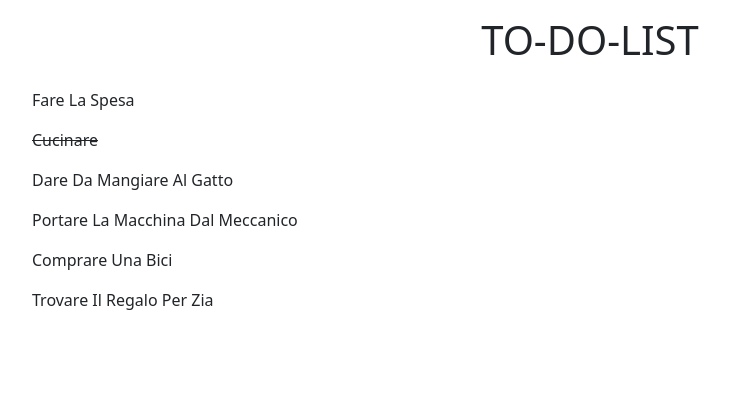
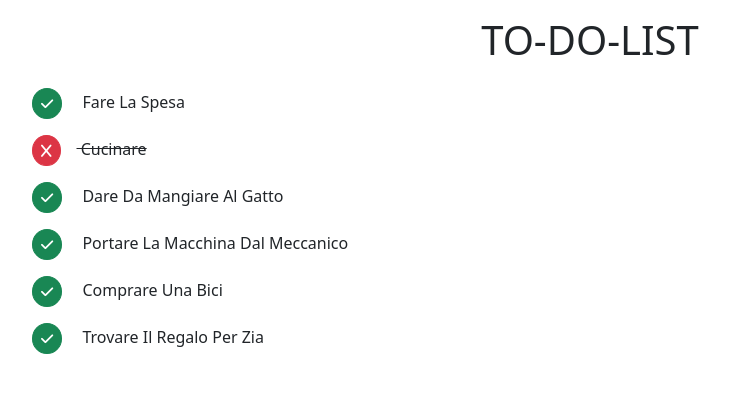
Before and after one commit to stappost/php-todo-list-json, a PHP site: page / in a window 1280 px wide. Shown: the top 393 px of the page, without its empty margins (50-780 px from the left). Run offline with PHP 8.4, Linux system fonts and the light colour scheme; some libraries are stand-ins or nearby versions.

Commit message:
add button for check task

```diff
--- a/index.php
+++ b/index.php
@@ -6,6 +6,7 @@
     <script src="https://unpkg.com/vue@3/dist/vue.global.js"></script>
     <script src="https://cdnjs.cloudflare.com/ajax/libs/axios/1.6.7/axios.min.js" integrity="sha512-NQfB/bDaB8kaSXF8E77JjhHG5PM6XVRxvHzkZiwl3ddWCEPBa23T76MuWSwAJdMGJnmQqM0VeY9kFszsrBEFrQ==" crossorigin="anonymous" referrerpolicy="no-referrer"></script>
     <link href="https://cdn.jsdelivr.net/npm/bootstrap@5.3.2/dist/css/bootstrap.min.css" rel="stylesheet" integrity="sha384-T3c6CoIi6uLrA9TneNEoa7RxnatzjcDSCmG1MXxSR1GAsXEV/Dwwykc2MPK8M2HN" crossorigin="anonymous">
+    <link rel="stylesheet" href="https://cdnjs.cloudflare.com/ajax/libs/font-awesome/6.5.1/css/all.min.css" integrity="sha512-DTOQO9RWCH3ppGqcWaEA1BIZOC6xxalwEsw9c2QQeAIftl+Vegovlnee1c9QX4TctnWMn13TZye+giMm8e2LwA==" crossorigin="anonymous" referrerpolicy="no-referrer" />
     <title>Document</title>
 </head>
 <body>
@@ -17,7 +18,10 @@
                 </div>
                 <div class="col-12">
                     <ul class="list-unstyled">
-                        <li v-for='todo, index in toDoList' :key='index' class='py-2 text-capitalize' :class="todo.done ? 'text-decoration-line-through' : '' ">{{ todo.name }}</li>
+                        <li v-for='todo, index in toDoList' :key='index' class='py-2 text-capitalize' :class="todo.done ? 'text-decoration-line-through' : '' ">
+                            <button @click='todo.done = !todo.done' class="btn btn-sm rounded-circle me-3" :class="todo.done ? 'btn-danger' : 'btn-success'"><i :class="todo.done ? 'fas fa-x' : 'fas fa-check' "></i></button>
+                            {{ todo.name }}
+                        </li>
                     </ul>
                 </div>
             </div>
--- a/js/script.js
+++ b/js/script.js
@@ -16,6 +16,6 @@ createApp({
                 this.toDoList = response.data;
                 console.log(response.data)
             })
-        }
+        },
     }
 }).mount('#app')
```
